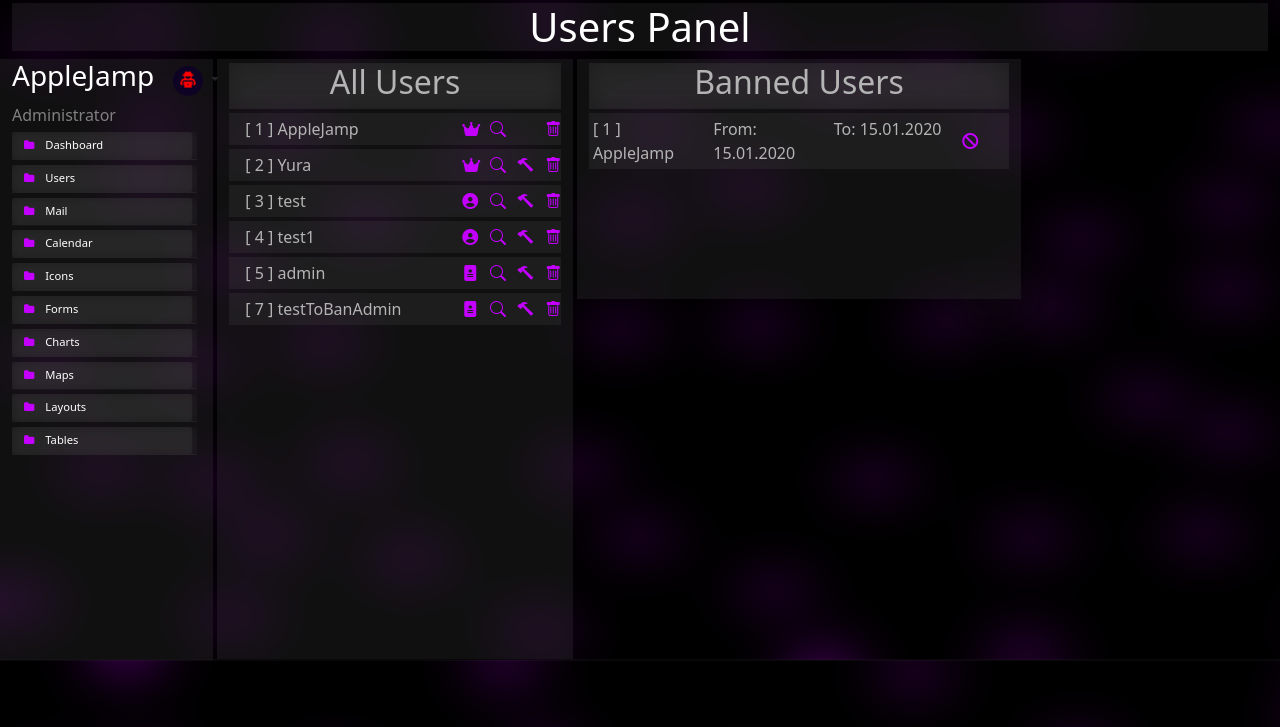
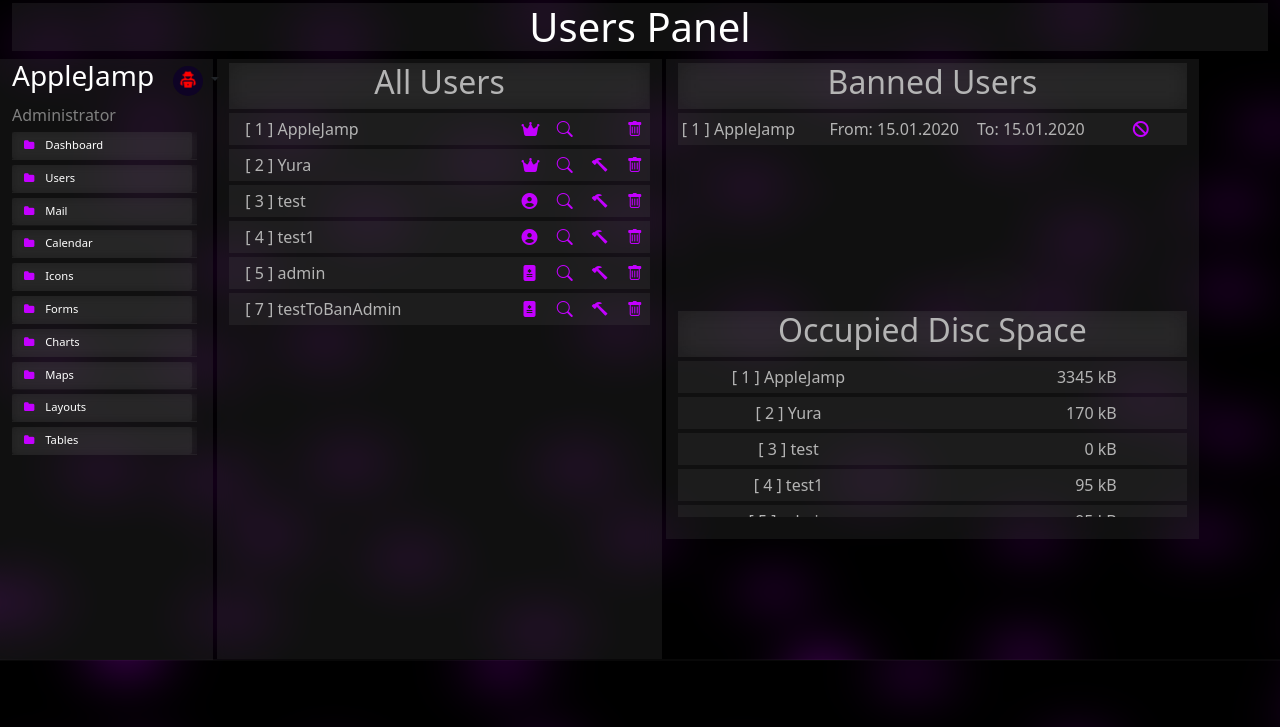
Before and after one commit to Spectixen-Network/STXN-WEBv0, a PHP site: page /adminPanel/users.php in a window 1280 px wide. Shown: the part 73-800 px from the top of the page. Run offline with PHP 8.4, Linux system fonts and the light colour scheme; a user stored in the database is signed in; data comes from the database, SQL or seed files in the repository; tables that the repository leaves empty hold one stand-in row (values such as "Sample post"); some libraries are stand-ins or nearby versions.

Commit message:
Výpis velikosti zabraného místa jednotlivými uživateli. Redirect, pokud uživatel není přihlášen a náhodou se ocitl na stránce, která vyžaduje přihlášení. Funkce k vypočtení velikosti složky. Přidána možnost prohlížení cizích profilů, ovšem pokud je osoba admin.

```diff
--- a/adminPanel/dashboard.php
+++ b/adminPanel/dashboard.php
@@ -4,7 +4,7 @@ include '../funkce.php';
 include  'adminPanelFunctions.php';
 ifNotAdminRedirect();
 
-
+isLoggedElseRedirect();
 html_start("Admin", "css/style");
 nav();
 
--- a/adminPanel/users.php
+++ b/adminPanel/users.php
@@ -4,7 +4,7 @@ include '../funkce.php';
 include  'adminPanelFunctions.php';
 ifNotAdminRedirect();
 
-
+isLoggedElseRedirect();
 html_start("Admin", "css/style");
 nav();
 echo
@@ -18,34 +18,44 @@ adminSidebar();
 ?>
 
 <div class="col-10">
-    <!-- UserList start -->
     <div class="row">
-        <div class="col-4 ms-1 userLists" style="background-color: rgba(83, 83, 83, 0.2); backdrop-filter: blur(10px); height: 75vh; overflow-y: auto">
+        <!-- UserList start -->
+        <div class="col-5 ms-1 userLists" style="background-color: rgba(83, 83, 83, 0.2); backdrop-filter: blur(10px); height: 75vh; overflow-y: auto">
             <span class="d-flex justify-content-center mt-1" style="background-color: rgba(83, 83, 83, 0.2); backdrop-filter: blur(10px);">
                 <h2>All Users</h2>
             </span>
-
             <?php listAllUsers(); ?>
-
         </div>
         <!-- userList end -->
 
         <!-- bannedUsersList start -->
-        <div class="col-5 ms-1" style="background-color: rgba(83, 83, 83, 0.2); backdrop-filter: blur(10px); height: 30vh; overflow-y: auto">
+        <div class="col-6 ms-1" style="background-color: rgba(83, 83, 83, 0.2); backdrop-filter: blur(10px); height: 60vh;">
             <div class="column">
-                <div>
-                    <span class="d-flex justify-content-center mt-1" style="background-color: rgba(83, 83, 83, 0.2); backdrop-filter: blur(10px);">
-                        <h2>Banned Users</h2>
-                    </span>
-                    <?php listAllBannedUsers(); ?>
+                <div id="bannedList">
+                    <div class="" style="height: 30vh;">
+                        <span class="d-flex justify-content-center mt-1" style="background-color: rgba(83, 83, 83, 0.2); backdrop-filter: blur(10px);">
+                            <h2>Banned Users</h2>
+                        </span>
+                        <div style="height: 23vh; overflow-y: auto">
+                            <?php listAllBannedUsers(); ?>
+                        </div>
+                    </div>
+                </div>
+                <div id="discSpace">
+                    <div class="mt-1" style=" overflow-y: auto">
+                        <span class="d-flex justify-content-center mt-1" style="background-color: rgba(83, 83, 83, 0.2); backdrop-filter: blur(10px);">
+                            <h2>Occupied Disc Space</h2>
+                        </span>
+                        <div style="height: 20vh; overflow-y: auto">
+                            <?php listAllUsersDiscSpace(); ?>
+                        </div>
+                    </div>
                 </div>
             </div>
         </div>
         <!-- bannedUsersList end -->
 
-        <div class="col-3">
 
-        </div>
     </div>
 </div>
 <?php
@@ -91,7 +101,7 @@ function userListsListUser($userId, $userUsername, $userAdmin)
         echo
         '                  </span>
                                 <span class="col-3">
-                                    <a href="#" tittle="Search User"><i class="bi bi-search"></i></a>
+                                    <a href="/profile.php?uid='.$userId.'" tittle="Search User"><i class="bi bi-search"></i></a>
                                 </span>
                                 <span class="col-3">';
         if (!is_banned($userId))
@@ -212,3 +222,33 @@ function listAllBannedUsers()
         bannedListListUser($row["uid"], $row["username"], $row["from_date"], $row["to_date"]);
     }
 }
+function listUserDiscSpace($userId, $userUsername, $userPath)
+{
+    echo
+    '
+        <!-- oneUser start -->
+        <div class="mt-1 userList" style="">
+            <div class="row" style="width: 100%; margin: 0; text-align: center">
+                <span class="col-11 row">
+                    <p class="m-0 p-1 col-6" style="overflow-x: hidden">[ '.$userId.' ] '.$userUsername.'</p>
+                    <p class="m-0 p-1 col-6" style="overflow-x: hidden; text-align: end">'.round(GetDirectorySize($userPath)/1024) .' kB</p>
+                </span>
+            </div>
+        </div>
+        <!-- oneUser end -->
+    ';
+}
+function listAllUsersDiscSpace()
+{
+    $con = db_connection();
+    $query = "SELECT uid, username FROM user";
+    $result = mysqli_query($con, $query);
+
+    $path = $_SERVER["DOCUMENT_ROOT"] . "/user/";
+
+    for($i = 0; $i < mysqli_num_rows($result); $i++)
+    {
+        $row = mysqli_fetch_assoc($result);
+        listUserDiscSpace($row["uid"], $row["username"], $path . "/" . $row["uid"]);
+    }
+}
--- a/funkce.php
+++ b/funkce.php
@@ -791,3 +791,21 @@ function svg_image()
         </svg>
     ';
 }
+function isLoggedElseRedirect()
+{
+    if(!isset($_SESSION["UID"]))
+    {
+        header("Location: /index.php");
+    }
+}
+// NOT MY FUNCTION
+function GetDirectorySize($path){
+    $bytestotal = 0;
+    $path = realpath($path);
+    if($path!==false && $path!='' && file_exists($path)){
+        foreach(new RecursiveIteratorIterator(new RecursiveDirectoryIterator($path, FilesystemIterator::SKIP_DOTS)) as $object){
+            $bytestotal += $object->getSize();
+        }
+    }
+    return $bytestotal;
+}
--- a/handlers/deleteUser.php
+++ b/handlers/deleteUser.php
@@ -24,8 +24,8 @@ else
     {
         $con = db_connection();
         $query = "DELETE FROM user WHERE uid = ". $userToDeleteUID;
+        mysqli_query($con, $query);
         deleteUserFolder($basePath, $userToDeleteUID);
-        mysqli_query($con, $query);
         header("Location: /adminPanel/users.php");
         die();
     }
--- a/settings.php
+++ b/settings.php
@@ -2,6 +2,7 @@
 session_start();
 include 'funkce.php';
 
+isLoggedElseRedirect();
 html_start("Settings", "css/style");
 nav();
 banner("Settings");
```
Also changed, not shown: fileManager.php (+10 -12 lines), profile.php (+12 -3 lines), scripts/customContextMenu.js (added, +11 -0 lines).
